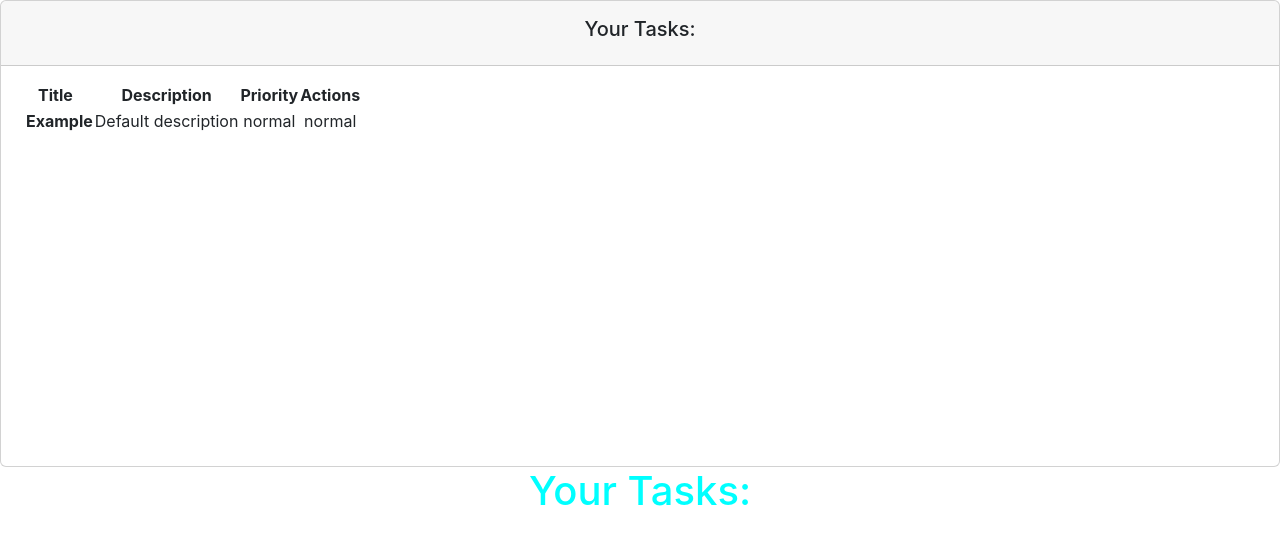
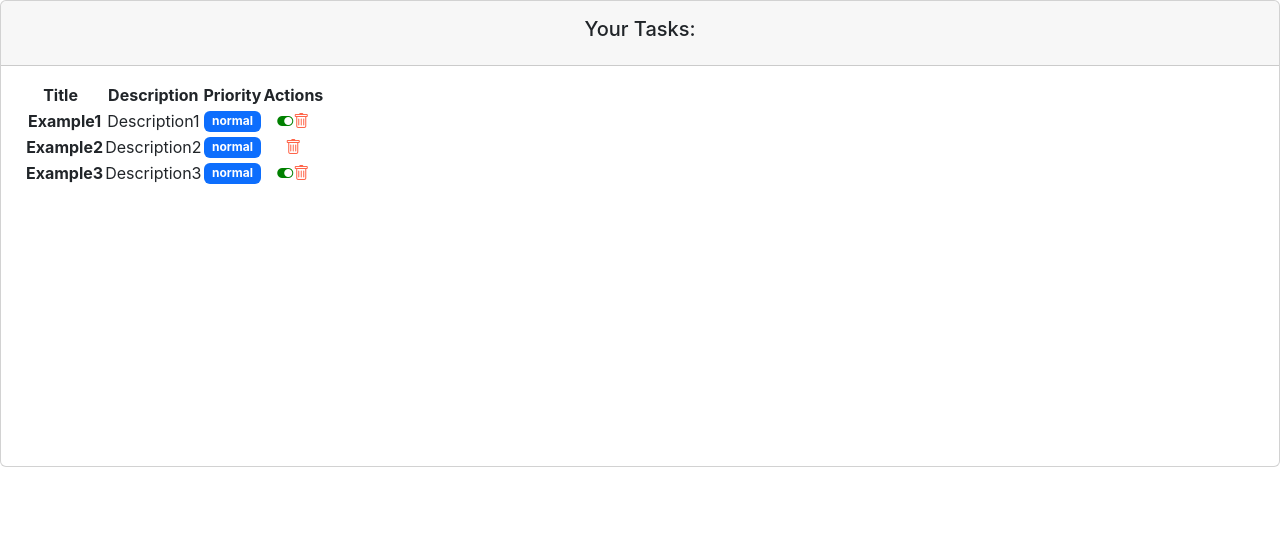
Before and after one commit to Cristian1805/React-OpenBootcamp, a React (Create React App) app: page / in a window 1280 px wide. Shown: the top 544 px of the page. Built offline with nearby package versions, Linux system fonts and the light colour scheme.

Commit message:
Sesion 7 terminada, faltan ajustar algunos puntos de la descripcion

```diff
--- a/package.json
+++ b/package.json
@@ -7,6 +7,7 @@
     "@testing-library/react": "^13.4.0",
     "@testing-library/user-event": "^13.5.0",
     "bootstrap": "^5.2.3",
+    "bootstrap-icons": "^1.10.3",
     "node-sass": "^7.0.3",
     "react": "^18.2.0",
     "react-dom": "^18.2.0",
--- a/src/App.js
+++ b/src/App.js
@@ -1,10 +1,10 @@
 import logo from './logo.svg';
 import './App.css';
 // import Clock from './components/pure/Clock';
-import TaskListComponent from './components/containers/task_list';
+// import TaskListComponent from './components/containers/task_list';
 //import funcion_greeting from './components/pure/funcion_greeting';
 //import Funcion_greeting from './components/pure/funcion_greeting';
-//import TaskListComponent from './components/containers/task_list';
+import TaskListComponent from './components/containers/task_list';
 // import Ejemplo1 from './hooks/Ejemplo 1';
 //import Ejemplo2 from './hooks/Ejemplo2';
 //import GreetingStyles from './components/pure/greetingStyles';
--- a/src/components/containers/task_list.jsx
+++ b/src/components/containers/task_list.jsx
@@ -9,10 +9,12 @@
 
 const TaskListComponent = () => {
 
-    const defaultTask = new Task('Example', 'Default description', false, LEVELS.NORMAL);
+    const defaultTask1 = new Task('Example1', 'Description1', true, LEVELS.NORMAL);
+    const defaultTask2 = new Task('Example2', 'Description2', false, LEVELS.URGENT);
+    const defaultTask3 = new Task('Example3', 'Description3', false, LEVELS.BLOCKING);
 
     // Estado del componente
-    const [tasks, setTasks] = useState([defaultTask]);
+    const [tasks, setTasks] = useState([defaultTask1, defaultTask2, defaultTask3]);
     const [loading, setLoading] = useState (true);
 
     // Control del ciclo de vida del componente
@@ -51,15 +53,22 @@
                                 </tr>
                             </thead>
                             <tbody>
-                                {/* TODO: Iterar sobre una lista de tareas */}
-                                <TaskComponent task={defaultTask}></TaskComponent>
+
+                            { tasks.map((task, index) => {
+                                return (
+                                    <TaskComponent
+                                    key={index}
+                                    task={task}>
+                                    </TaskComponent>
+                                )
+                            })}
                             </tbody>
                         </table>
 
                     </div>
                 </div>
 
-                <h1>Your Tasks:</h1>
+                {/* <h1>Your Tasks:</h1> */}
             </div>
             {/* <TaskComponent task={defaultTask}></TaskComponent> */}
         </div>
--- a/src/components/pure/task.jsx
+++ b/src/components/pure/task.jsx
@@ -5,6 +5,7 @@
 
 //En esta parte de importa las hojas de estilos
 import '../../styles/task.scss'
+import { LEVELS } from '../../models/levels.enum';
 
 
 const TaskComponent = ({task}) => {
@@ -16,8 +17,42 @@
         };
     }, [task]);
 
+    //Se va a comprobar si se trata de un level o de otro
+    function taskLevelBadge(){
+        switch (task.level) {
+            case LEVELS.NORMAL:
+                return(<h6 className='mb-0'>
+                    <span className='badge bg-primary'>
+                        {task.level}
+                    </span>
+                </h6>)
+            case LEVELS.URGENTE:
+                return(<h6 className='mb-0'>
+                    <span className='badge bg-warning'>
+                        {task.level}
+                    </span>
+                </h6>)
+             case LEVELS.BLOCKING:
+                return(<h6 className='mb-0'>
+                    <span className='badge bg-danger'>
+                        {task.level}
+                    </span>
+                </h6>)
+            default:
+                break;
+        }
+
+    }
 
 
+    // Funcion retornara una bandera en donde se verifica si el icono esta activado o no
+    function taskCompletedIcon(){
+        if (task.completed){
+            return (<i className='bi-toggle-on' style = {{color : 'green'}}></i>)
+        } else{
+            return (<i className='bi-toggle-of' style = {{color : 'grey'}}></i>)
+        }
+    }
 
     return (
 
@@ -29,39 +64,22 @@
                 <span>{task.description}</span>
             </td>
 
+            {/* Ejecucion de la funcion que retornara el elemento badge */}
             <td className='align-middle'>
-                {/* TODO: Sustituir por un badge */}
-                <span>{task.level}</span>
+                {taskLevelBadge()}
             </td>
 
             <td className='align-middle'>
-            {/* TODO: Sustituir por iconos */}
-                <span>{task.completed}</span>
+
+
+            {/* Ejecucion de la funcion */}
+            {taskCompletedIcon()}
+
+                <i className='bi-trash' style = {{color : 'tomato'}}></i>
+                {/* <span>{task.completed ? 'Completed' : 'Pending'}</span> */}
             </td>
 
         </tr>
-
-
-
-        // <div>
-
-        // <h2 className='task-name'>
-        //     Nombre: {task.name}
-        // </h2>
-
-        // <h3>
-        //     Descripcion: {task.description}
-        // </h3>
-
-        // <h4>
-        //     Level: {task.level}
-        // </h4>
-
-        // <h5>
-        //     This task is: {task.completed ? 'COMPLETED': 'PENDIENTE'}
-        // </h5>
-
-        // </div>
     );
 };
 
--- a/src/index.js
+++ b/src/index.js
@@ -2,6 +2,7 @@
 import ReactDOM from 'react-dom/client';
 //Añadirmos bootstrap a nuestro proyecto
 import 'bootstrap/dist/css/bootstrap.css';
+import 'bootstrap-icons/font/bootstrap-icons.css'
 //!Los estilos propios deben ir debajo del bootstrap para no pisarlos
 import './index.css';
 import App from './App';
```
Also changed, not shown: src/components/pure/forms/taskForm.jsx (added, +11 -0 lines), 1 other file (tests, documents, lock files or other folders).
